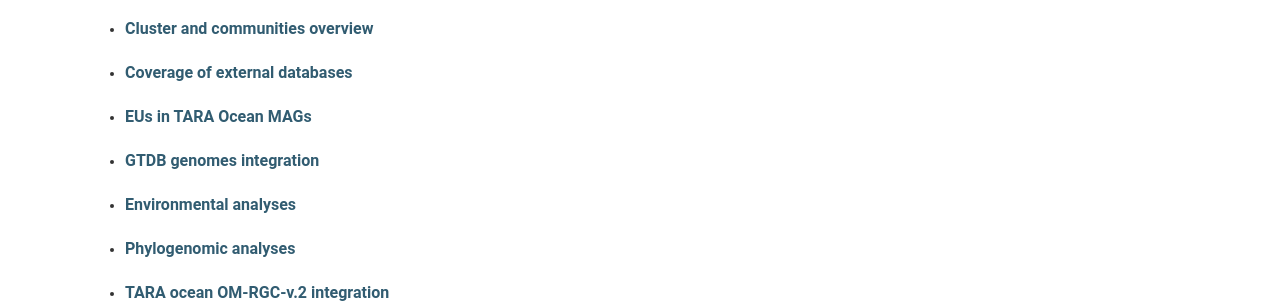
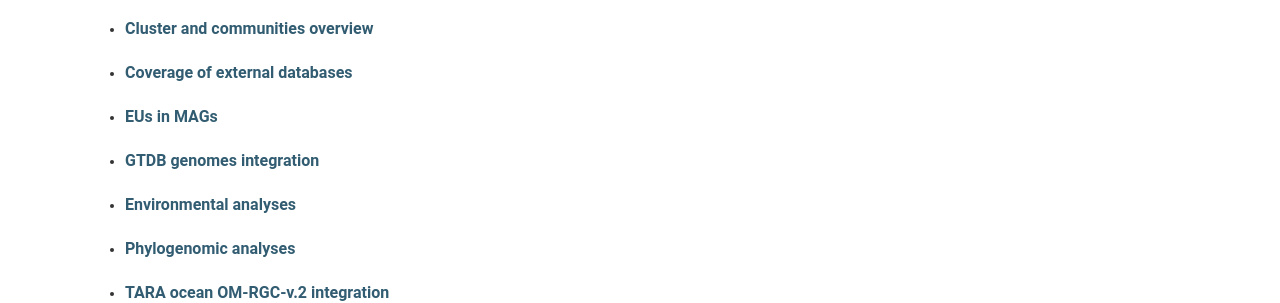
Before and after one commit to functional-dark-side/functional-dark-side.github.io, a Jekyll site: the page built from TOC.md, in a window 1280 px wide and 900 px high, scrolled down 1619 px. Shown: the part 153-456 px from the top of the window. Built offline with Jekyll 4.4.1, drawn with Linux system fonts in a browser that asks for light colours; a script that is not in the unit is left out.

Commit message:
modified toc

```diff
--- a/TOC.md
+++ b/TOC.md
@@ -55,7 +55,7 @@
 
 -   [**Coverage of external databases**](10_Coverage_external_DBs)
 
--   [**EUs in TARA Ocean MAGs**](11_EUs_in_TARA_MAGs)
+-   [**EUs in MAGs**](11_EUs_MAGs)
 
 -   [**GTDB genomes integration**](12_GTDB_genome_integration)
 
```
